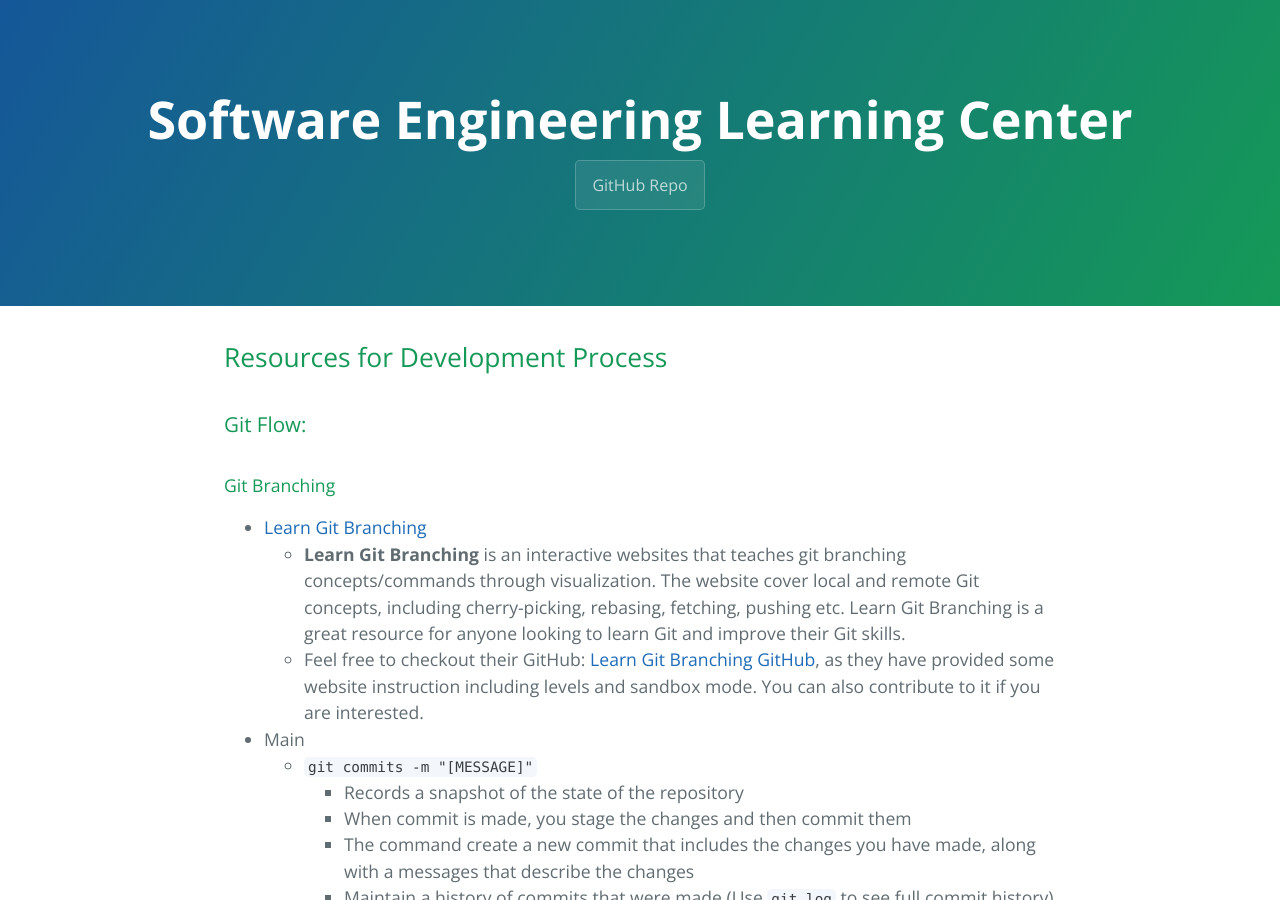
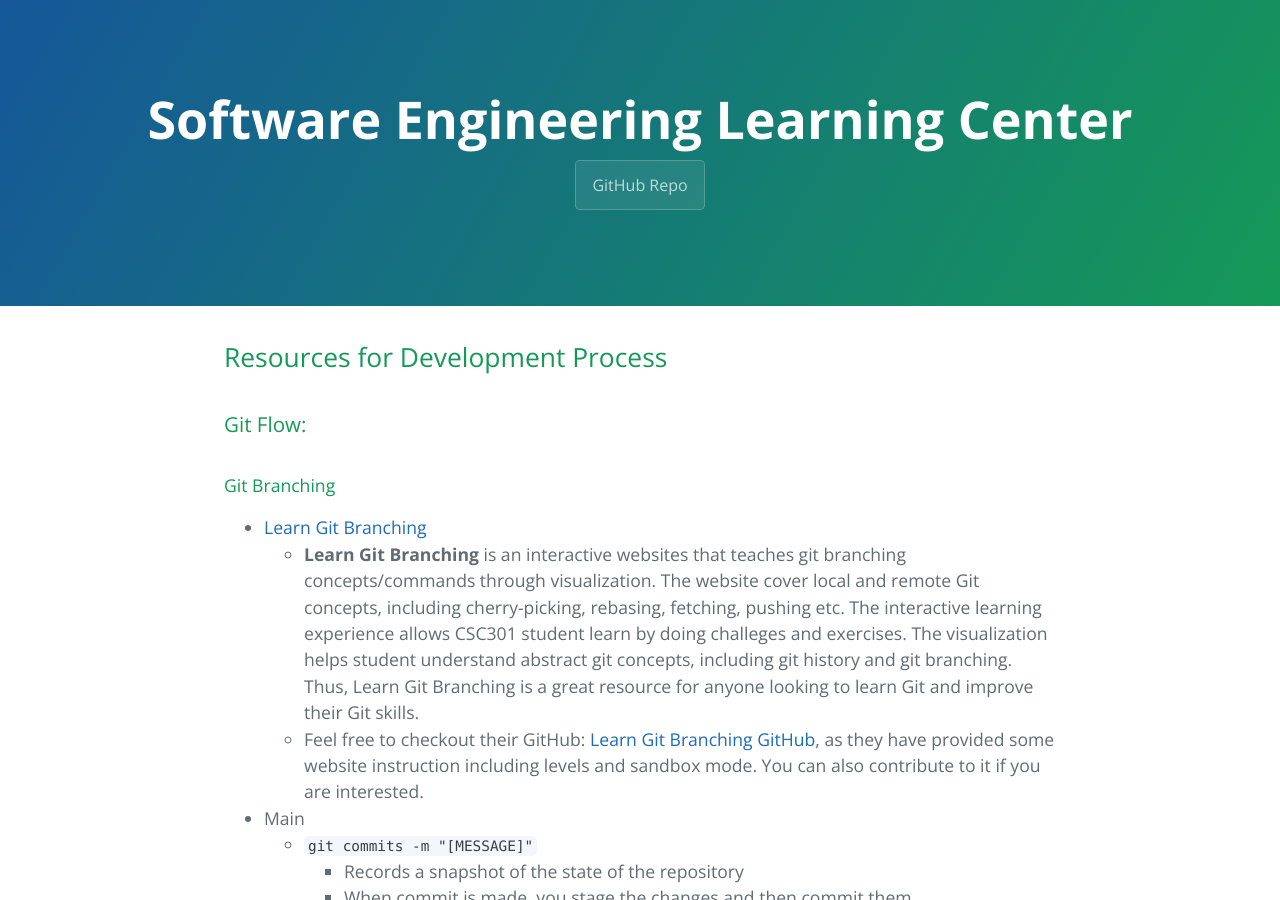
Before and after one commit to learning-software-engineering/learning-software-engineering.github.io, a Jekyll site: the page built from Topics/Development_Process.md, in a window 1280 px wide and 900 px high. Built offline with Jekyll 4.4.1, drawn with Linux system fonts in a browser that asks for light colours; our own code applies the rules of GitHub Pages for plain Markdown files.

Commit message:
Update Development_Process.md

````diff
--- a/Topics/Development_Process.md
+++ b/Topics/Development_Process.md
@@ -3,7 +3,7 @@
 ### Git Flow:
 #### Git Branching
 * [Learn Git Branching](https://learngitbranching.js.org/)
-  * **Learn Git Branching** is an interactive websites that teaches git branching concepts/commands through visualization. The website cover local and remote Git concepts, including cherry-picking, rebasing, fetching, pushing etc. Learn Git Branching is a great resource for anyone looking to learn Git and improve their Git skills.
+  * **Learn Git Branching** is an interactive websites that teaches git branching concepts/commands through visualization. The website cover local and remote Git concepts, including cherry-picking, rebasing, fetching, pushing etc. The interactive learning experience allows CSC301 student learn by doing challeges and exercises. The visualization helps student understand abstract git concepts, including git history and git branching. Thus, Learn Git Branching is a great resource for anyone looking to learn Git and improve their Git skills.
   * Feel free to checkout their GitHub: [Learn Git Branching GitHub](https://github.com/pcottle/learnGitBranching), as they have provided some website instruction including levels and sandbox mode. You can also contribute to it if you are interested.
 * Main
   * ```git commits -m "[MESSAGE]"```
````
